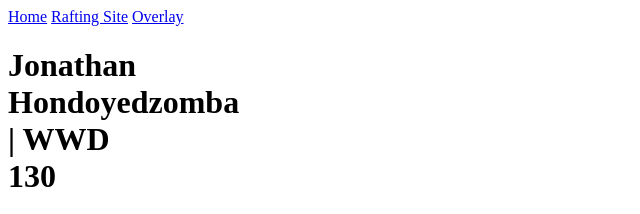
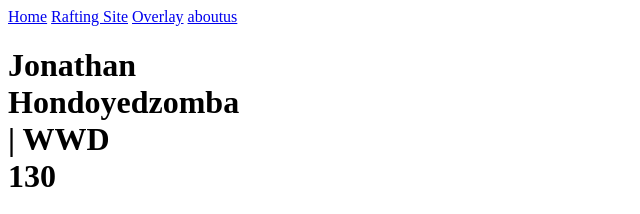
Before and after one commit to Jonahondo02/wwd130, a plain HTML site: page index.html in a window 1280 px wide. Shown: the top 214 px of the page, 0-640 px from the left. Drawn offline with Linux system fonts and the light colour scheme.

Commit message:
Update index.html

```diff
--- a/index.html
+++ b/index.html
@@ -17,6 +17,7 @@
             <a href="#">Home</a>
             <a href="wwr">Rafting Site</a>
             <a href="overlay.html">Overlay</a>
+            <a href="about.html">aboutus</a>
         </nav>
     </header>
     <main>
```
